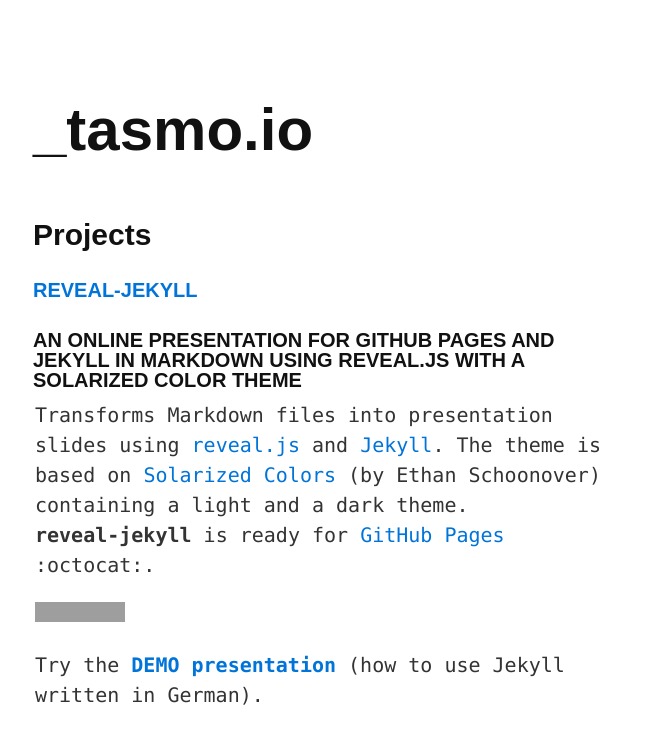
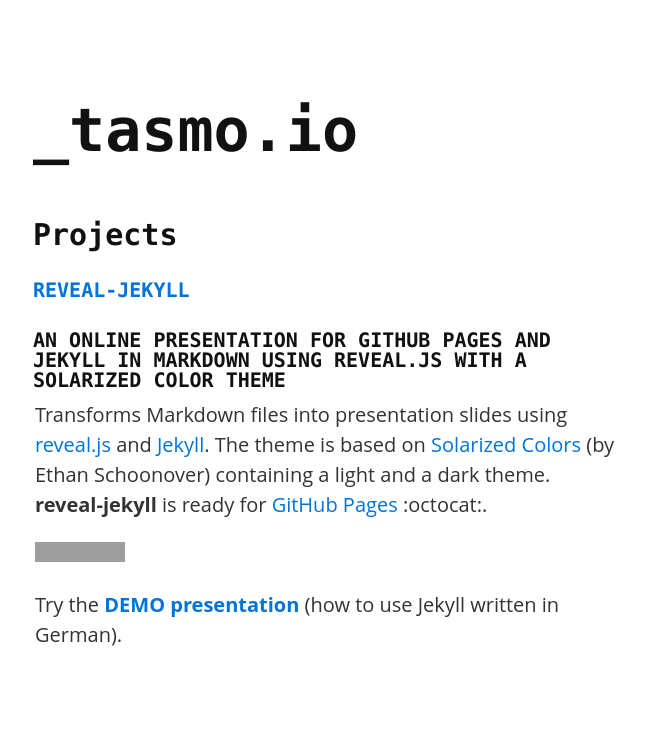
Before and after one commit to tasmo/tasmo.github.io, a Jekyll site: the page built from index.md, in a window 1280 px wide. Shown: the top 744 px of the page, without its empty margins (305-950 px from the left). Built offline with Jekyll 4.4.1, drawn with Linux system fonts in a browser that asks for light colours; grey boxes are pictures that could not be loaded.

Commit message:
font family

```diff
--- a/css/solo.css
+++ b/css/solo.css
@@ -1,5 +1,5 @@
 html {
-  font: 16px/1.5 Monaco, "Bitstream Vera Sans Mono", "Lucida Console", Terminal, monospace;
+  font: 16px/1.5 'open_sanslight', 'Open Sans', Arial, sans-serif;;
 }
 
 @media (min-width: 30rem) {
@@ -29,7 +29,7 @@ a:hover, a:focus {
 }
 
 h1, h2, h3, h4, h5, h6 {
-  font-family: sans-serif;
+  font-family: 'Source Code Pro', 'Inconsolata-g', 'Inconsolata', monaco, monospace;
   margin: 0 0 0.5rem -0.1rem /* align left edge */;
   line-height: 1;
   color: #111;
@@ -126,7 +126,7 @@ td, th {
 }
 
 pre, code {
-  font-family: inherit;
+  font-family: 'Source Code Pro', 'Inconsolata-g', 'Inconsolata', monaco, monospace;
   background-color: #eee;
 }
 
```
